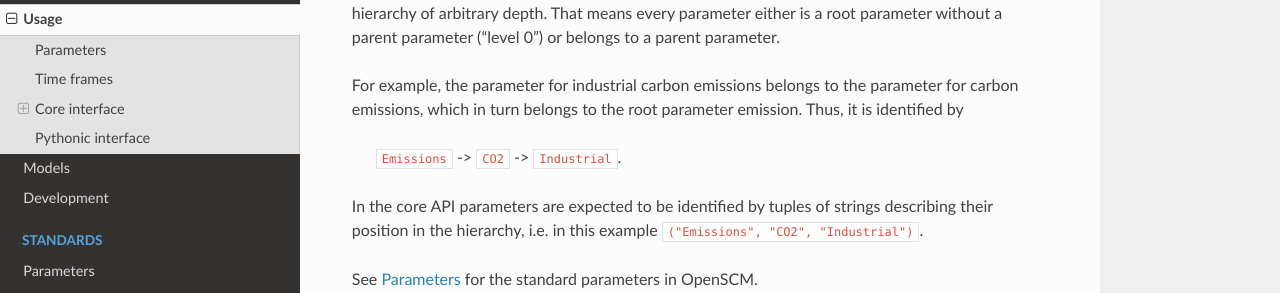
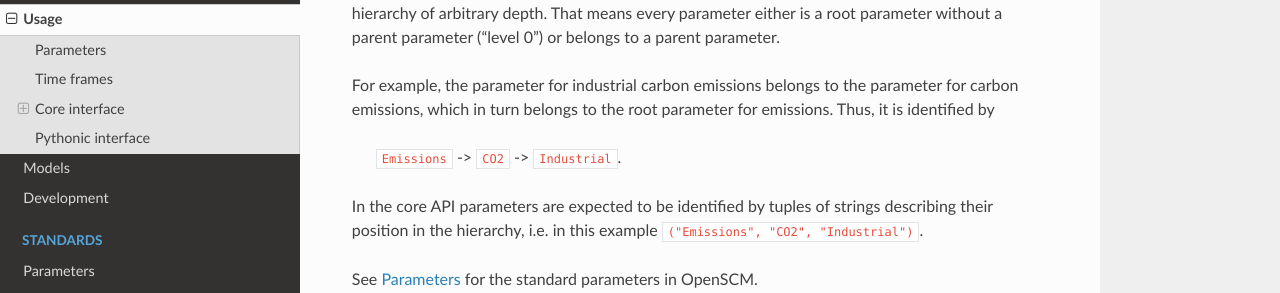
Before and after one commit to openscm/openscm, a Sphinx documentation site: the page built from docs/usage.rst, in a window 1280 px wide and 900 px high, scrolled down 440 px. Shown: the part 182-475 px from the top of the window. Built offline with Sphinx 7.4.7 and the Read the Docs theme 2.0.0, drawn with Linux system fonts in a browser that asks for light colours.

```diff
--- a/docs/development.rst
+++ b/docs/development.rst
@@ -227,7 +227,6 @@
 ``REQUIREMENTS_MODELS`` dictionary in ``setup.py`` (see comment
 there).
 
-
 .. include:: ../CONTRIBUTING.rst
 
 
--- a/docs/usage.rst
+++ b/docs/usage.rst
@@ -36,7 +36,7 @@
 
 For example, the parameter for industrial carbon emissions belongs to
 the parameter for carbon emissions, which in turn belongs to the root
-parameter emission. Thus, it is identified by
+parameter for emissions. Thus, it is identified by
 
     ``Emissions`` -> ``CO2`` -> ``Industrial``.
 
```
